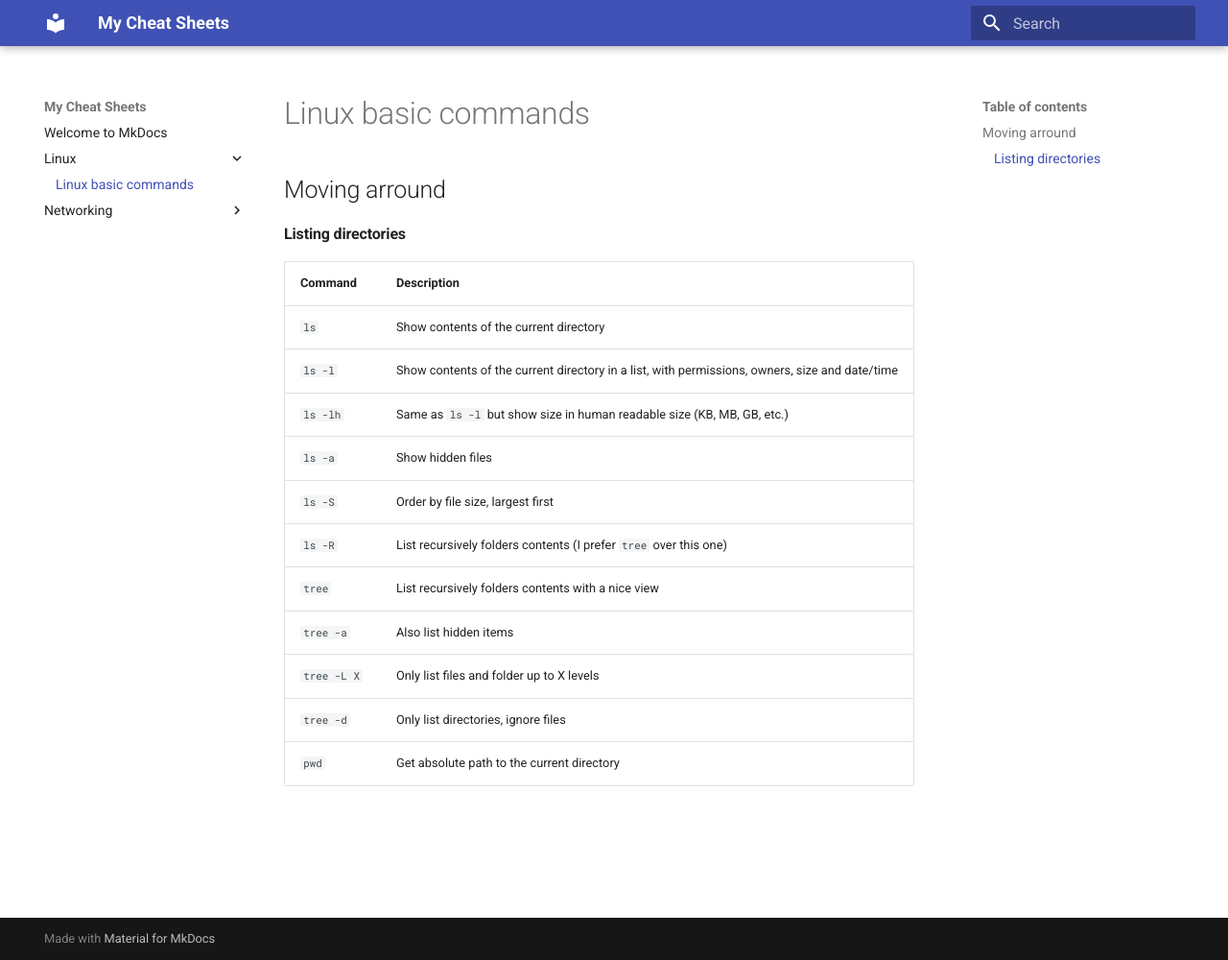
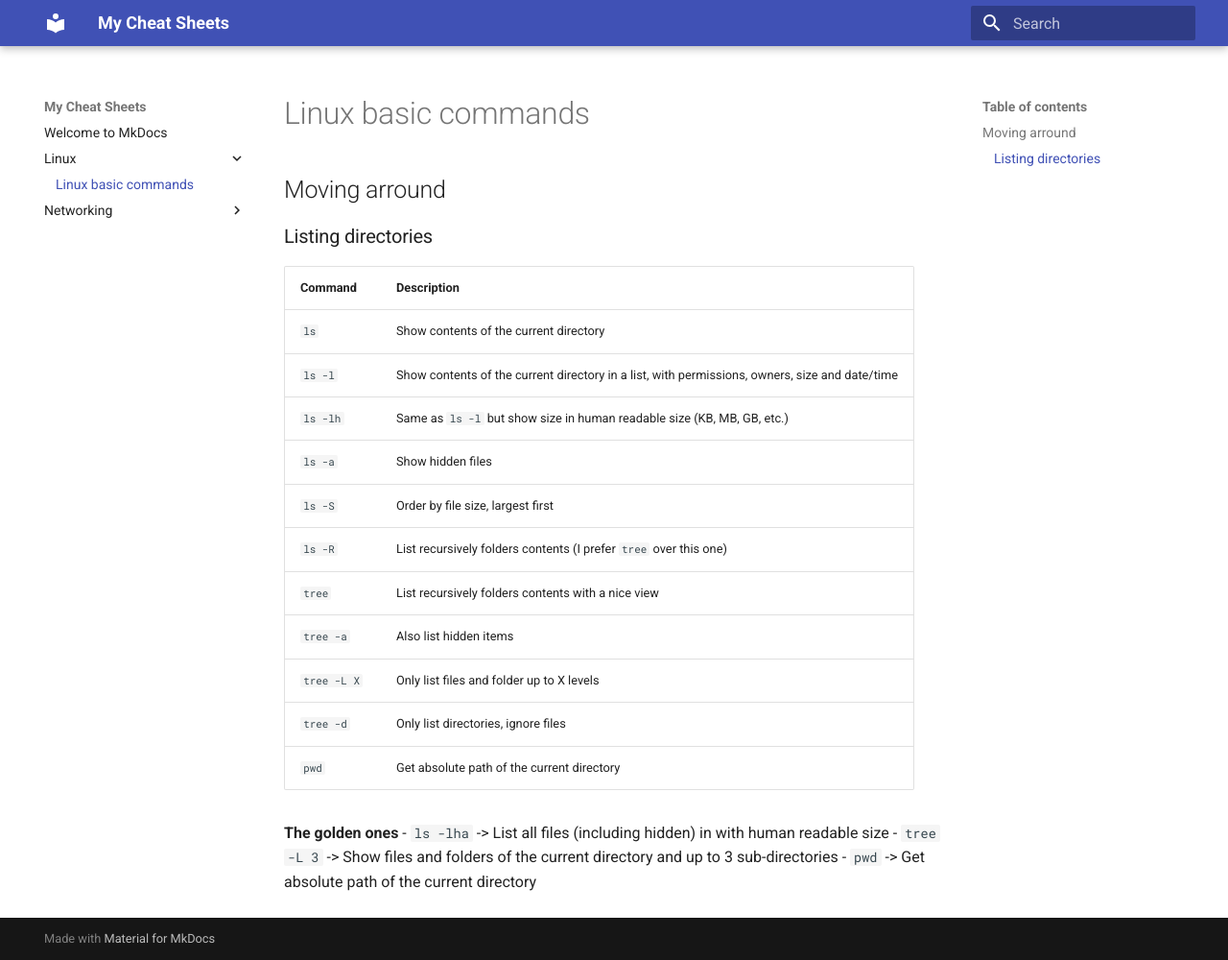
Before and after one commit to mvalsells/mycheatsheets, an MkDocs documentation site: the page built from docs/linux/basic.md, in a window 1280 px wide and 1000 px high. Shown: the whole window at 96% size. Built offline with MkDocs 1.6.1 and Material for MkDocs 9.7.7, drawn with Linux system fonts in a browser that asks for light colours.

Commit message:
Added listing directories

```diff
--- a/docs/linux/basic.md
+++ b/docs/linux/basic.md
@@ -1,7 +1,7 @@
 # Linux basic commands
+
 ## Moving arround
-
-#### Listing directories
+### Listing directories
 |Command      | Description
 |-------------|--------------
 | `ls`        | Show contents of the current directory
@@ -14,4 +14,9 @@
 | `tree -a`   | Also list hidden items
 | `tree -L X` | Only list files and folder up to X levels
 | `tree -d`   | Only list directories, ignore files
-| `pwd`       | Get absolute path to the current directory
+| `pwd`       | Get absolute path of the current directory
+
+**The golden ones**
+- `ls -lha` -> List all files (including hidden) in with human readable size
+- `tree -L 3` -> Show files and folders of the current directory and up to 3 sub-directories
+- `pwd` -> Get absolute path of the current directory
```
